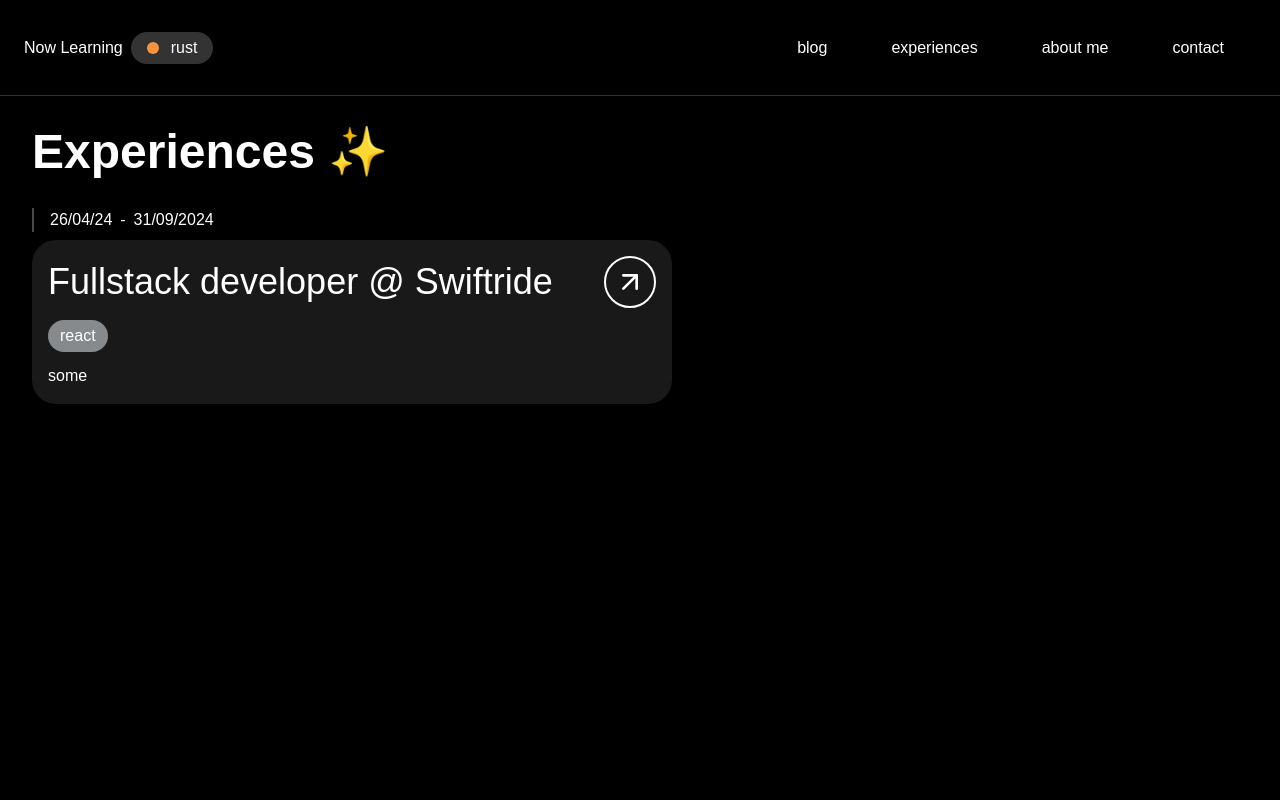
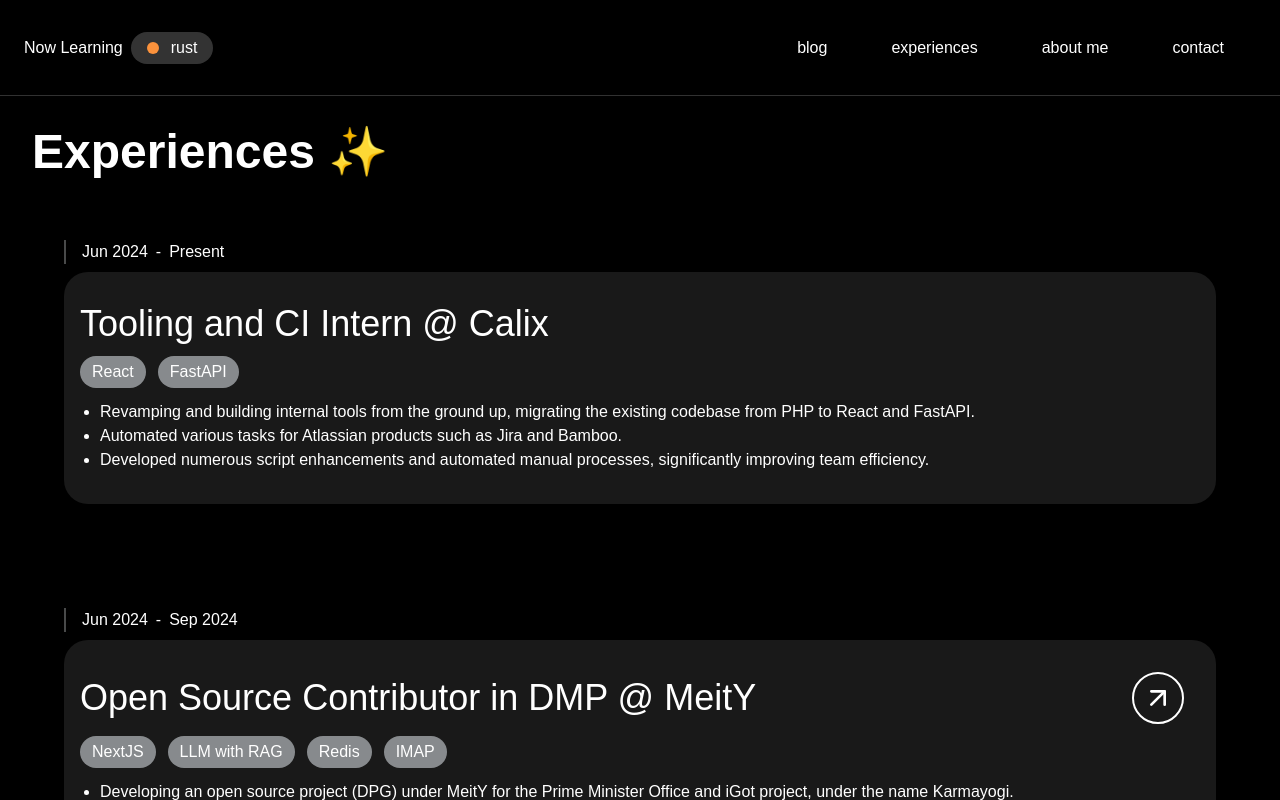
Before and after one commit to shivam-jainn/shivamja.in, a Next.js app: page /experiences in a window 1280 px wide. Built offline with nearby package versions, Linux system fonts and the light colour scheme.

Commit message:
added experiences

```diff
--- /dev/null
+++ b/app/experiences/experience.json
@@ -0,0 +1,67 @@
+[
+    {
+      "startDate": "Jun 2024",
+      "endDate": "Present",
+      "jobTitle": "Tooling and CI Intern",
+      "companyName": "Calix",
+      "techStack": ["React", "FastAPI"],
+      "responsibilities": [
+        "Revamping and building internal tools from the ground up, migrating the existing codebase from PHP to React and FastAPI.",
+        "Automated various tasks for Atlassian products such as Jira and Bamboo.",
+        "Developed numerous script enhancements and automated manual processes, significantly improving team efficiency."
+      ]
+    },
+    {
+      "startDate": "Jun 2024",
+      "endDate": "Sep 2024",
+      "jobTitle": "Open Source Contributor in DMP",
+      "companyName": "MeitY",
+      "techStack": [
+        "NextJS",
+        "LLM with RAG",
+        "Redis",
+        "IMAP"
+      ],
+      "responsibilities": [
+        "Developing an open source project (DPG) under MeitY for the Prime Minister Office and iGot project, under the name Karmayogi.",
+        "Utilizes NextJS, LLM with RAG (For SQL DB queries, natural language processing to SQL query execution) to help SPOs make queries against 'n' number of databases at once.",
+        "Includes components like Mass Mailer.",
+        "Used Redis as queuing service for mass marketing tool (mass mailer, mass messaging).",
+        "Pixel tracking webhooks for tracking mailing data, showing user's devices, browsers, etc.",
+        "Converted Email client into revamped Chat interface using IMAP, making SMS, WhatsApp, and email into an omnichannel."
+      ],
+      "link": "https://github.com/shivam-jainn/Meity-iGOT-KarmaYogi"
+    },
+    {
+      "startDate": "Mar 2024",
+      "endDate": "May 2024",
+      "jobTitle": "SDE Developer Intern",
+      "companyName": "Techvestors",
+      "techStack": [
+        "NextJS",
+        "Terraform",
+        "Docker"
+      ],
+      "responsibilities": [
+        "Led backend development efforts and supervised a team of 2 backend developers.",
+        "Developed frontend components and implemented serverless APIs for the backend using NextJS.",
+        "Managed data modeling, APIs, and enhanced backend robustness by implementing comprehensive test cases.",
+        "Used Terraform and Docker to make the code work anywhere on any service."
+      ]
+    },
+    {
+      "startDate": "Jul 2023",
+      "endDate": "Nov 2023",
+      "jobTitle": "Full Stack Developer Intern",
+      "companyName": "SwiftRide",
+      "techStack": [
+        "React",
+        "Recoil.js"
+      ],
+      "responsibilities": [
+        "Spearheaded frontend development, making critical decisions and task management in collaboration with another developer.",
+        "Utilized React and Recoil.js to swiftly develop frontend components and pages, aligning with UI/UX designer specifications within a month.",
+        "Orchestrated seamless integration of web sockets and APIs, occasionally designing frontend pages using Figma."
+      ]
+    }
+  ]
--- a/app/experiences/page.tsx
+++ b/app/experiences/page.tsx
@@ -1,12 +1,25 @@
-import React from 'react'
-import ExpCard from '@/components/experiencecard/ExpCard'
-export default function page() {
+import React from 'react';
+import ExpCard from '@/components/experiencecard/ExpCard';
+import experiences from './experience.json';
+
+export default function Page() {
   return (
     <div className='h-full w-full p-8 overflow-auto'>
-      <h1 className='text-5xl font-bold '>Experiences ✨</h1>
-
-      <ExpCard startDate='26/04/24' endDate='31/09/2024' jobTitle='Fullstack developer' companyName='Swiftride' techStack={["react"]} responsibilities='some'/>
-
+      <h1 className='text-5xl font-bold'>Experiences ✨</h1>
+      {experiences.map((experience, index) => (
+        <ExpCard
+          key={index}
+          startDate={experience.startDate}
+          endDate={experience.endDate}
+          jobTitle={experience.jobTitle}
+          companyName={experience.companyName}
+          techStack={experience.techStack}
+          responsibilities={experience.responsibilities.map((resp, idx) => (
+            <li key={idx}>{resp}</li>
+          ))}
+          link={experience.link}
+        />
+      ))}
     </div>
-  )
+  );
 }
--- a/components/experiencecard/ExpCard.tsx
+++ b/components/experiencecard/ExpCard.tsx
@@ -1,40 +1,53 @@
-import React from 'react'
-import { ArrowUpRight } from 'lucide-react'
-export default function ExpCard({startDate,endDate,jobTitle,techStack,companyName,responsibilities}:{
-    startDate : string,
+import React from 'react';
+import { ArrowUpRight } from 'lucide-react';
+
+export default function ExpCard({
+  startDate,
+  endDate,
+  jobTitle,
+  techStack,
+  companyName,
+  responsibilities,
+  link
+}: {
+  startDate: string,
   endDate: string,
   jobTitle: string,
   techStack: string[],
   companyName: string,
-    responsibilities : string
+  responsibilities: React.ReactNode, // Changed to accept React nodes
+  link?: string // Optional link
 }) {
   return (
-    <div className='my-8 md:max-w-[50vw]'>
+    <div className='my-8 p-8'>
       <div className='flex gap-2 border-l-2 border-gray-100/30 pl-4 '>
         <span>{startDate}</span> - <span>{endDate}</span>
       </div>
 
-        <div className='flex flex-col gap-3 my-2 rounded-3xl  pl-4 p-4 bg-gray-100/10'>
-
+      <div className='flex flex-col gap-3 my-2 rounded-3xl pl-4 p-8 bg-gray-100/10'>
         <div className='flex justify-between items-center'>
           <h1 className='text-4xl'>{jobTitle} @ {companyName}</h1>
+          {link && (
+            <a href={link} target="_blank" rel="noopener noreferrer">
               <button className='p-2 border-2 rounded-full border-white hover:bg-black'>
                 <ArrowUpRight size={32} />
               </button>
+            </a>
+          )}
         </div>
 
         <div className='flex gap-3'>
-                {
-                    techStack.map((tech,index)=>(
+          {techStack.map((tech, index) => (
             <div key={index} className='px-3 py-1 rounded-2xl bg-gray-300/60'>
               {tech}
             </div>
-                    ))
-                }
+          ))}
         </div>
 
+        <ul className='list-disc pl-5'>
           {responsibilities}
+        </ul>
       </div>
     </div>
-  )
+  );
 }
```
Lines whose indentation alone changed are shown as unchanged.
